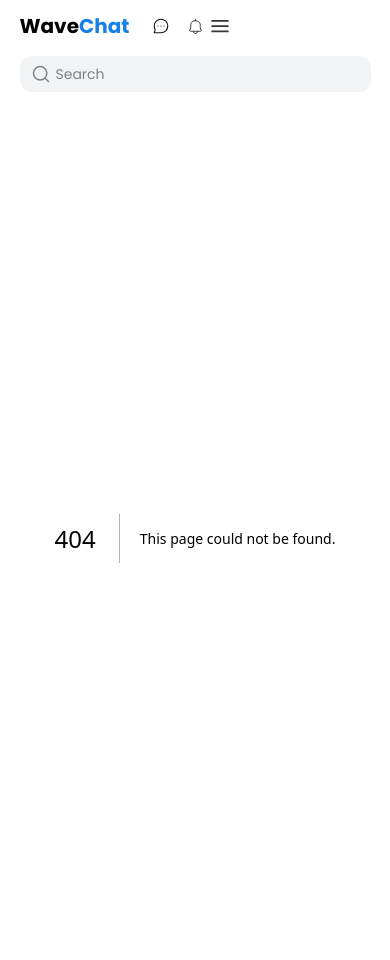
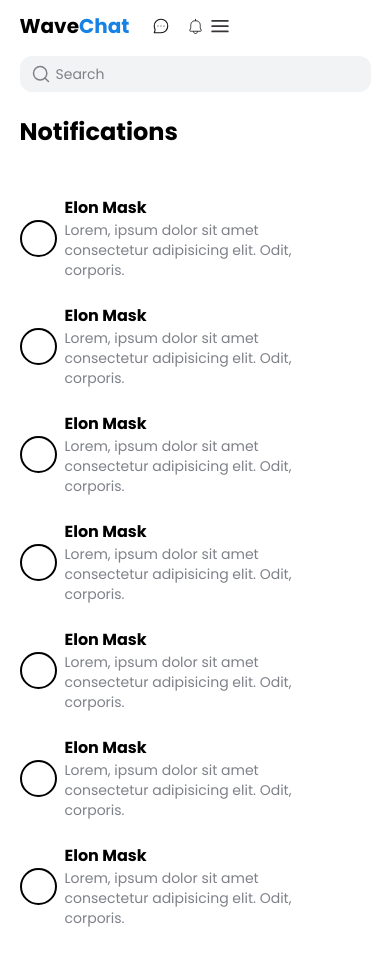
Before and after one commit to ornob90/Social-Media-Website, a Next.js app: page /notifications in a window 390 px wide. Before the commit this address had no page. After the commit the page ends 928 px from the top, so only its background shows below. Built offline with nearby package versions, Linux system fonts and the light colour scheme.

Commit message:
Add Notfication page with full responsive

```diff
--- a/src/app/@sidebar/default.tsx
+++ b/src/app/@sidebar/default.tsx
@@ -7,8 +7,8 @@ const Sidebar = ({ searchParams }: SearchParams) => {
   return (
     <Drawer className="flex  flex-col justify-between h-[calc(100vh-60px)] ">
       <Links searchParams={{ searchParams }} links={sideHomeLinks} />
-      <button className="w-[90%] mx-auto bg-primary text-white py-1 rounded-md text-sm mb-[60px]">
-        Post Now
+      <button className="w-[90%] mx-auto bg-primary  text-white py-2 rounded-md text-sm mb-[60px]">
+        Create
       </button>
     </Drawer>
   );
--- /dev/null
+++ b/src/app/notifications/page.tsx
@@ -0,0 +1,27 @@
+import Header from "@/components/shared/header/Header";
+import ProfilePic from "@/components/shared/profilePic/ProfilePic";
+import React from "react";
+
+const NotificationsPage = () => {
+  return (
+    <section>
+      <Header header="Notifications" />
+      <section className="flex flex-col mt-12 gap-6 ">
+        {[1, 2, 3, 4, 5, 6, 7].map((value) => (
+          <div key={value} className="flex gap-2 items-center">
+            <ProfilePic className="h-[37px] w-[37px]" />
+            <div className="flex flex-col  justify-between w-[80%] md:w-auto">
+              <h3 className="font-bold text-md">Elon Mask</h3>
+              <p className="text-dark-gray text-sm">
+                Lorem, ipsum dolor sit amet consectetur adipisicing elit. Odit,
+                corporis.
+              </p>
+            </div>
+          </div>
+        ))}
+      </section>
+    </section>
+  );
+};
+
+export default NotificationsPage;
```
